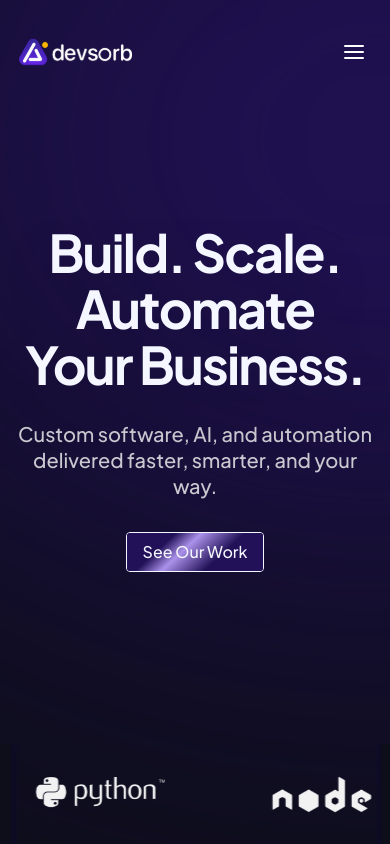
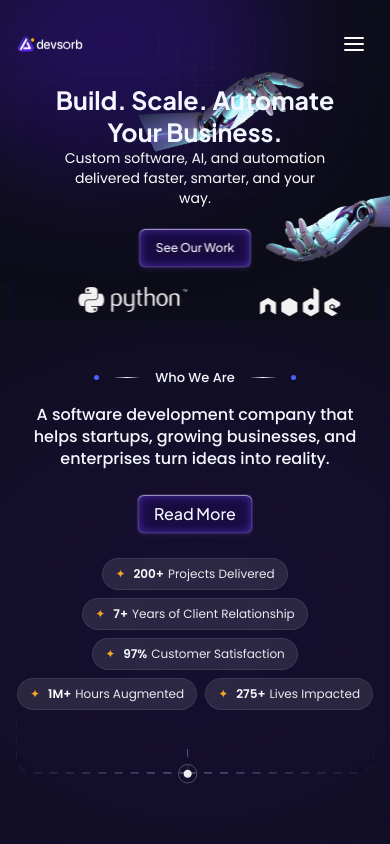
Before and after one commit to uzair-anwar/Devsorb, a Next.js app: page / in a window 390 px wide. Shown: the top 844 px of the page. Built offline with nearby package versions, Linux system fonts and the light colour scheme.

Commit message:
-- homepage changes

```diff
--- a/src/components/shared/button/button.tsx
+++ b/src/components/shared/button/button.tsx
@@ -26,7 +26,7 @@ const Button: FC<ButtonProps> = ({
 
   const variants = {
     primary:
-      "cursor-pointer rounded-[4px] border border-[var(--text-headline)] font-medium text-[var(--text-headline)] shadow-none transition-transform duration-300 ease-out",
+      "cursor-pointer rounded-[6px] border border-white/10 font-medium text-[var(--text-headline)] transition-transform duration-300 ease-out",
     secondary:
       "bg-[var(--white)]/10 text-[var(--text-headline)] backdrop-blur-md hover:bg-[var(--white)]/20 border border-[var(--white)]/10 transition-all duration-300 ease-[cubic-bezier(0.4,0,0.2,1)]",
     outline:
@@ -45,7 +45,11 @@ const Button: FC<ButtonProps> = ({
 
   const primaryStyle: CSSProperties = {
     fontFamily: "var(--font-jakarta)",
-    backgroundColor: variant === "primary" ? "var(--bg-surface)" : undefined,
+    backgroundColor: variant === "primary" ? "#190c40" : undefined,
+    boxShadow: variant === "primary"
+      ? "0 2px 4px rgba(115,82,221,0.13)"
+      : undefined,
+    backdropFilter: variant === "primary" ? "blur(1.5px)" : undefined,
     ...style,
   };
 
@@ -57,25 +61,13 @@ const Button: FC<ButtonProps> = ({
     >
       {variant === "primary" && (
         <>
-          {/* Base Layer: Shimmer Streak (Hides on hover) */}
-          <span
-            aria-hidden="true"
-            className="pointer-events-none absolute inset-0 opacity-100 transition-opacity duration-500 group-hover:opacity-0"
-            style={{
-              backgroundImage:
-                "linear-gradient(137.03deg, var(--bg-surface) 25.862%, var(--bg-surface) 35.9%, var(--accent-primary) 45.092%, var(--bg-surface) 60.3%, var(--bg-surface) 67.588%)",
-              backgroundSize: "160% 160%",
-              backgroundPosition: "50% 50%",
-            }}
-          />
-
           {/* Hover Layer: Vibrant Glow (Shows on hover) */}
           <span
             aria-hidden="true"
             className="pointer-events-none absolute inset-0 opacity-0 transition-opacity duration-500 group-hover:opacity-100"
             style={{
               backgroundImage:
-                "linear-gradient(315deg, var(--accent-primary) 10%, var(--bg-surface) 30%)",
+                "linear-gradient(315deg, var(--accent-primary) 10%, #190c40 30%)",
             }}
           />
 
@@ -91,6 +83,16 @@ const Button: FC<ButtonProps> = ({
                 "inset 0 0 0 1px var(--white-alpha-22), inset 0 6px 8px var(--white-alpha-4)",
             }}
           />
+
+          {/* Permanent: gradient border (top-lit) + inner purple glow */}
+          <span
+            aria-hidden="true"
+            className="pointer-events-none absolute inset-0 rounded-[inherit]"
+            style={{
+              boxShadow:
+                "inset 0 1px 0 rgba(255,255,255,0.50), inset 0 -1px 0 rgba(255,255,255,0.08), inset 1px 0 0 rgba(255,255,255,0.12), inset -1px 0 0 rgba(255,255,255,0.12), inset 0 0 8px rgba(115,82,221,0.43), inset 0 0 14px rgba(88,42,255,0.32)",
+            }}
+          />
         </>
       )}
 
--- a/src/components/shared/footer/Footer.tsx
+++ b/src/components/shared/footer/Footer.tsx
@@ -54,13 +54,13 @@ const socialLinks = [
 const Footer = () => {
   return (
     <footer
-      className="relative"
+      className="relative lg:h-[349px] lg:overflow-hidden"
       style={{
         backgroundImage:
-          "linear-gradient(180deg, rgba(13,13,25,0) 0%, rgba(34,17,88,0.6) 100%)",
+          "linear-gradient(180deg, rgba(55,35,140,0.38) 0%, rgba(18,10,52,0.96) 100%)",
       }}
     >
-      <div className="mx-auto max-w-[1180px] px-4 py-16 lg:px-0">
+      <div className="mx-auto max-w-[1180px] px-4 py-16 lg:px-0 lg:py-6">
         <div className="grid grid-cols-1 gap-10 md:grid-cols-3">
           {/* Quick Links */}
           <div className="flex flex-col gap-5">
--- a/src/components/shared/navbar/Navbar.tsx
+++ b/src/components/shared/navbar/Navbar.tsx
@@ -51,12 +51,12 @@ const Navbar = () => {
       className={`fixed top-0 right-0 left-0 z-[100] transition-all duration-300 ${
         scrolled
           ? "bg-[var(--bg-main-alpha-40)] py-4 backdrop-blur-md"
-          : "bg-transparent py-8"
+          : "bg-transparent py-6 lg:py-8"
       }`}
     >
-      <div className="mx-auto max-w-[73.75rem] px-4 lg:px-0">
+      <div className="mx-auto max-w-[73.75rem] px-4 lg:max-w-[1229px] lg:px-0">
         <div className="flex h-[2.5rem] items-center justify-between lg:justify-center">
-          <div className="hidden w-full items-center justify-center gap-[8rem] lg:flex">
+          <div className="hidden w-full items-center justify-center gap-[7rem] lg:flex">
             <Link href="/" className="flex shrink-0 items-center">
               <Image
                 src="/assets/logo.svg"
@@ -68,7 +68,7 @@ const Navbar = () => {
               />
             </Link>
 
-            <div className="flex h-[2rem] items-center gap-[1.9375rem]">
+            <div className="flex h-[2rem] items-center gap-6">
               {navItems.map((item) =>
                 item.hasDropdown ? (
                   <div
@@ -158,7 +158,7 @@ const Navbar = () => {
               <Button
                 variant="primary"
                 size="sm"
-                className="cursor-pointer whitespace-nowrap"
+                className="h-10 w-[135px] cursor-pointer whitespace-nowrap px-0"
               >
                 Get In Touch
               </Button>
@@ -170,9 +170,10 @@ const Navbar = () => {
               <Image
                 src="/assets/logo.svg"
                 alt="Devsorb"
-                width={120}
-                height={28}
-                className="h-[1.75rem] w-auto object-contain"
+                width={66}
+                height={16}
+                className="h-4 w-auto object-contain sm:h-[2.0625rem]"
+                style={{ width: "auto" }}
               />
             </Link>
 
--- a/src/components/ui/home/Hero.tsx
+++ b/src/components/ui/home/Hero.tsx
@@ -9,20 +9,20 @@ const FIGMA_HAND_IMAGE = "/assets/figma-hero-hand.png";
 
 const Hero = () => {
   return (
-    <section className="relative isolate flex min-h-screen items-center justify-center overflow-hidden pb-0">
+    <section className="relative isolate h-[320px] overflow-hidden sm:h-[442px] lg:h-[736px]">
       <div className="pointer-events-none absolute inset-0 z-0">
-        <div className="absolute -top-[258px] -left-[169px] z-0 h-[795px] w-[1090px] rounded-full bg-[var(--bg-surface)] opacity-100 blur-[200px]" />
+        <div className="absolute -top-[77px] -left-[50px] z-0 h-[237px] w-[325px] rounded-full bg-[var(--bg-surface)] opacity-100 blur-[60px] sm:-top-[133px] sm:-left-[87px] sm:h-[411px] sm:w-[563px] sm:blur-[103px] lg:-top-[258px] lg:-left-[169px] lg:h-[795px] lg:w-[1090px] lg:blur-[200px]" />
         <div
-          className="absolute top-[48px] left-1/2 z-[2] hidden h-[648px] w-[1320px] -translate-x-1/2 lg:block"
+          className="absolute top-[32px] left-1/2 z-[2] h-[177px] w-[350px] -translate-x-1/2 sm:top-[33px] sm:h-[264px] sm:w-[523px] lg:top-[139px] lg:h-[524px] lg:w-[1037px]"
           style={{
             WebkitMaskImage: `url("${FIGMA_BG_MASK}")`,
             maskImage: `url("${FIGMA_BG_MASK}")`,
             WebkitMaskRepeat: "no-repeat",
             maskRepeat: "no-repeat",
-            WebkitMaskPosition: "112px 60px",
-            maskPosition: "112px 60px",
-            WebkitMaskSize: "1172px 592px",
-            maskSize: "1172px 592px",
+            WebkitMaskPosition: "center",
+            maskPosition: "center",
+            WebkitMaskSize: "100% 100%",
+            maskSize: "100% 100%",
           }}
         >
           <img
@@ -33,39 +33,47 @@ const Hero = () => {
         </div>
       </div>
 
-      <div className="relative z-20 flex w-full max-w-[1440px] flex-col items-center px-4 md:px-8">
-        <div className="grid w-full grid-cols-1 items-center">
-          <div className="mt-12 flex flex-col items-center text-center md:mt-46">
-            <h1 className="mb-7 text-[52px] leading-[1.08] font-black tracking-[-0.035em] text-[var(--text-headline)] drop-shadow-2xl md:text-[81px] md:leading-[90px]">
+      <div className="relative z-20 mx-auto h-full w-full max-w-[1440px] px-4 md:px-8">
+        <div className="absolute top-[84px] left-1/2 z-20 flex w-[267px] -translate-x-1/2 flex-col items-center text-center sm:top-[150px] sm:w-[397px] lg:top-[275px] lg:w-[864px]">
+          <h1 className="mb-0 text-[25px] leading-[32px] font-bold text-[var(--text-headline)] drop-shadow-2xl sm:text-[44px] sm:leading-[52px] lg:text-[81px] lg:leading-[90px]">
+            <span className="block whitespace-nowrap">
               Build. Scale. Automate
-              <br />
-              Your Business.
+            </span>
+            <span className="block whitespace-nowrap">Your Business.</span>
           </h1>
 
-            <p className="mb-8 max-w-[740px] text-[20px] leading-[1.32] font-medium text-[#cac9d1] md:text-[24px] md:leading-[29px]">
+          <p className="mt-0 mb-5 max-w-[265px] text-[14px] leading-[20px] font-normal text-white sm:mt-2 sm:max-w-[420px] sm:text-[16px] sm:leading-[22px] lg:mt-2 lg:mb-8 lg:w-[758px] lg:max-w-none lg:text-[24px] lg:leading-[29px]" style={{ fontFamily: "var(--font-poppins-stack)" }}>
+            <span className="sm:hidden">
+              Custom software, AI, and automation
+              <br /> delivered faster, smarter, and your
+              <br /> way.
+            </span>
+            <span className="hidden sm:inline">
               Custom software, AI, and automation delivered faster, smarter,
-              <br className="hidden md:block" /> and your way.
+              <br /> and your way.
+            </span>
           </p>
 
-            <div className="mb-24 flex flex-col items-center gap-8 sm:flex-row">
-              <Button variant="primary" size="sm">
+          <div className="flex flex-col items-center gap-8 sm:flex-row">
+            <Button
+              variant="primary"
+              size="sm"
+              className="h-[32px] px-4 text-[12px] leading-[12px] lg:h-[40px] lg:text-[16px] lg:leading-[16px]"
+            >
               See Our Work
             </Button>
           </div>
         </div>
 
-          <div className="pointer-events-none absolute top-[250px] -right-[164px] z-20 hidden h-[454px] w-[710px] items-center justify-center select-none xl:flex">
-            <div className="relative h-[251px] w-[664px] rotate-[-21deg] overflow-hidden">
+        <div className="pointer-events-none absolute top-[200px] right-[-39px] z-10 h-[63px] w-[166px] rotate-[-21deg] overflow-hidden select-none sm:top-[318px] sm:right-[-76px] sm:h-[108px] sm:w-[287px] lg:top-[340px] lg:left-[901px] lg:right-auto lg:h-[454px] lg:w-[710px] lg:rotate-0 lg:overflow-visible">
           <img
             src={FIGMA_HAND_IMAGE}
             alt="Robot Hand Right"
-                className="absolute -top-[109.92%] -left-[19.05%] h-[209.92%] w-[119.05%] max-w-none"
+            className="absolute -top-[109.92%] -left-[19.05%] h-[209.92%] w-[119.05%] max-w-none lg:top-[-250px] lg:left-[-100px] lg:h-[710px] lg:w-[1065px]"
           />
         </div>
-          </div>
 
-          <div className="pointer-events-none absolute -top-[60px] -left-[160px] z-20 hidden h-[454px] w-[710px] items-center justify-center select-none xl:flex">
-            <div className="relative h-[251px] w-[664px] rotate-[155deg] overflow-hidden">
+        <div className="pointer-events-none absolute top-[74px] left-[142px] z-10 h-[63px] w-[166px] rotate-[155deg] overflow-hidden select-none sm:top-[134px] sm:left-[246px] sm:h-[109px] sm:w-[287px] lg:top-[88px] lg:left-[-210px] lg:h-[251px] lg:w-[664px]">
           <img
             src={FIGMA_HAND_IMAGE}
             alt="Robot Hand Left"
@@ -73,9 +81,10 @@ const Hero = () => {
           />
         </div>
       </div>
+
+      <div className="pointer-events-none absolute right-0 bottom-0 left-0 z-30 h-[37px] overflow-hidden lg:h-[40px]">
+        <HeroTechMarquee />
       </div>
-      </div>
-      <HeroTechMarquee />
     </section>
   );
 };
--- a/src/components/ui/home/HeroTechMarquee.tsx
+++ b/src/components/ui/home/HeroTechMarquee.tsx
@@ -4,29 +4,29 @@ const FIGMA_TECH_STRIP = "/assets/figma-hero-tech-strip.svg";
 
 const TECH_LOGOS = [
   { src: "/assets/hero-tech-logos/logo-01.png", w: 75, h: 30 },
-  { src: "/assets/hero-tech-logos/logo-02.png", w: 58, h: 30 },
-  { src: "/assets/hero-tech-logos/logo-03.png", w: 92, h: 30 },
-  { src: "/assets/hero-tech-logos/logo-04.png", w: 129, h: 41 },
-  { src: "/assets/hero-tech-logos/logo-05.png", w: 111, h: 37 },
-  { src: "/assets/hero-tech-logos/logo-06.png", w: 80, h: 33 },
+  { src: "/assets/hero-tech-logos/logo-02.png", w: 56, h: 30 },
+  { src: "/assets/hero-tech-logos/logo-03.png", w: 99, h: 30 },
+  { src: "/assets/hero-tech-logos/logo-04.png", w: 109, h: 30 },
+  { src: "/assets/hero-tech-logos/logo-05.png", w: 83, h: 30 },
+  { src: "/assets/hero-tech-logos/logo-06.png", w: 76, h: 30 },
   { src: "/assets/hero-tech-logos/logo-07.png", w: 103, h: 30 },
-  { src: "/assets/hero-tech-logos/logo-08.png", w: 78, h: 34 },
-  { src: "/assets/hero-tech-logos/logo-09.png", w: 92, h: 31 },
-  { src: "/assets/hero-tech-logos/logo-10.png", w: 63, h: 34 },
-  { src: "/assets/hero-tech-logos/logo-11.png", w: 48, h: 45 },
+  { src: "/assets/hero-tech-logos/logo-08.png", w: 78, h: 30 },
+  { src: "/assets/hero-tech-logos/logo-09.png", w: 84, h: 26 },
+  { src: "/assets/hero-tech-logos/logo-10.png", w: 63, h: 30 },
+  { src: "/assets/hero-tech-logos/logo-11.png", w: 40, h: 40 },
 ];
 
 const HeroTechMarquee = () => {
   return (
     <>
-      <div className="pointer-events-none absolute right-0 bottom-0 left-0 z-30 h-[50px] overflow-hidden pb-[100px]">
+      <div className="pointer-events-none relative h-full w-full overflow-hidden">
         <img
           src={FIGMA_TECH_STRIP}
           alt=""
           aria-hidden="true"
           className="absolute inset-0 h-full w-full object-cover"
         />
-        <div className="hero-logo-marquee absolute inset-y-0 left-0 flex w-max min-w-full items-center gap-[102px] pl-8">
+        <div className="hero-logo-marquee absolute inset-y-0 left-0 flex w-max min-w-full items-center gap-[72px] lg:gap-[102px]">
           {[...TECH_LOGOS, ...TECH_LOGOS].map((logo, idx) => (
             <span
               key={`${logo.src}-${idx}`}
@@ -50,8 +50,7 @@ const HeroTechMarquee = () => {
       </div>
       <style jsx>{`
         .hero-logo-marquee {
-          animation: hero-logo-scroll 26s linear infinite;
-          will-change: transform;
+          animation: hero-logo-scroll 30s linear infinite;
         }
 
         @keyframes hero-logo-scroll {
--- a/src/components/ui/home/HomeWhoWeAre.tsx
+++ b/src/components/ui/home/HomeWhoWeAre.tsx
@@ -10,7 +10,7 @@ const stats = [
 
 const HomeWhoWeAre = () => {
   return (
-    <section className="relative w-full overflow-hidden">
+    <section className="relative w-full overflow-hidden lg:h-[687px]">
       {/* Purple glow */}
       <div
         aria-hidden="true"
@@ -21,57 +21,165 @@ const HomeWhoWeAre = () => {
         }}
       />
 
-      <div className="relative z-10 mx-auto flex max-w-[1180px] flex-col items-center gap-8 px-4 py-24 text-center lg:px-0">
-        {/* Label */}
-        <div className="flex items-center gap-4">
-          <span className="h-px w-16 bg-[rgba(255,255,255,0.2)]" />
+      <div className="relative z-10 mx-auto flex max-w-[1180px] flex-col items-center gap-6 px-4 py-12 text-center md:gap-8 md:py-20 lg:absolute lg:top-[100px] lg:left-1/2 lg:w-[1180px] lg:-translate-x-1/2 lg:gap-[58px] lg:px-0 lg:py-0">
+        {/* Text block: label + headline grouped with 16px inner gap */}
+        <div className="flex flex-col items-center gap-4">
+          <div className="flex items-center gap-3">
+            {/* left line + dot */}
             <span
-            className="text-[13px] font-medium uppercase tracking-[0.18em] text-[rgba(255,255,255,0.45)]"
+              aria-hidden="true"
+              className="h-[5px] w-[5px] rounded-full bg-[#4F60FA]"
+            />
+            <span
+              aria-hidden="true"
+              className="h-px w-8 lg:w-12"
+              style={{
+                backgroundImage:
+                  "linear-gradient(90deg, transparent 6%, #F4F7FF 51%, transparent 91%)",
+              }}
+            />
+            <span
+              className="text-[13px] font-medium text-[#F4F7FF] md:text-[14px] lg:text-[16px]"
               style={{ fontFamily: "var(--font-poppins-stack)" }}
             >
               Who We Are
             </span>
-          <span className="h-px w-16 bg-[rgba(255,255,255,0.2)]" />
+            {/* right line + dot */}
+            <span
+              aria-hidden="true"
+              className="h-px w-8 lg:w-12"
+              style={{
+                backgroundImage:
+                  "linear-gradient(90deg, transparent 9%, #F4F7FF 49%, transparent 94%)",
+              }}
+            />
+            <span
+              aria-hidden="true"
+              className="h-[5px] w-[5px] rounded-full bg-[#4F60FA]"
+            />
           </div>
 
           {/* Headline */}
           <p
-          className="max-w-[820px] text-[26px] font-semibold leading-[1.35] text-[var(--text-headline)] md:text-[36px] md:leading-[48px]"
+            className="max-w-[404px] text-[16px] font-medium leading-[22px] text-[#F4F7FF] md:max-w-[760px] md:text-[28px] md:leading-[36px] lg:max-w-[1028px] lg:text-[32px] lg:leading-[41px]"
             style={{ fontFamily: "var(--font-poppins-stack)" }}
           >
             A software development company that helps startups, growing
             businesses, and enterprises turn ideas into reality.
           </p>
+        </div>
 
         {/* Read More */}
-        <Button variant="secondary" size="sm">
+        <Button variant="primary" size="sm">
           Read More
         </Button>
 
-        {/* Stats chips — 3 on top row, 2 on bottom row to match design */}
-        <div className="flex flex-col items-center gap-3">
+        {/* Stats chips — 3 on top row, 2 on bottom row, then dashed indicator */}
+        <div className="flex flex-col items-center">
+          <div className="flex flex-col items-center gap-2">
             {[stats.slice(0, 3), stats.slice(3)].map((row, rowIdx) => (
-            <div key={rowIdx} className="flex flex-wrap items-center justify-center gap-3">
+              <div
+                key={rowIdx}
+                className="flex flex-wrap items-center justify-center gap-2"
+              >
                 {row.map((s) => (
                   <span
                     key={s.label}
-                  className="flex items-center gap-2 rounded-full border border-[rgba(255,255,255,0.10)] bg-[rgba(255,255,255,0.04)] px-4 py-2 text-[13px] font-medium text-[rgba(255,255,255,0.75)]"
+                    className="flex items-center gap-2 whitespace-nowrap rounded-full border border-white/[0.08] bg-white/10 px-3 py-1.5 text-[12px] text-white/90 backdrop-blur-[4.5px] md:text-[13px]"
                     style={{ fontFamily: "var(--font-poppins-stack)" }}
                   >
-                  <span className="h-[6px] w-[6px] rounded-full bg-[var(--accent-primary)]" />
-                  <span className="font-semibold text-white">{s.value}</span>
-                  {s.label}
+                    <span className="text-[12px] text-[#F5A623]">✦</span>
+                    <span className="flex items-center gap-1">
+                      <span className="font-semibold text-white">
+                        {s.value}
+                      </span>
+                      <span className="font-normal">{s.label}</span>
+                    </span>
                   </span>
                 ))}
               </div>
             ))}
+          </div>
+
+          {/* Dashed perspective indicator with circle handle */}
+          <svg
+            aria-hidden="true"
+            className="h-auto w-[396px] max-w-full"
+            viewBox="0 0 396 120"
+            fill="none"
+            xmlns="http://www.w3.org/2000/svg"
+          >
+            <path
+              d="M189.76 69.6171H377.654C387.576 69.6171 395.62 61.5736 395.62 51.6511V1.49609"
+              stroke="url(#wwa_p0)"
+              strokeWidth="0.748582"
+              strokeDasharray="8.98 8.98"
+            />
+            <path
+              d="M189.758 69.6142H18.3332C8.4107 69.6142 0.367188 61.5707 0.367188 51.6483V-0.00390625"
+              stroke="url(#wwa_p1)"
+              strokeWidth="0.748582"
+              strokeDasharray="8.98 8.98"
+            />
+            <path
+              d="M189.76 70.3604V38.9199"
+              stroke="url(#wwa_p2)"
+              strokeWidth="0.748582"
+              strokeDasharray="8.98 8.98"
+            />
+            <path
+              d="M189.877 75C192.362 75 194.377 72.9853 194.377 70.5C194.377 68.0147 192.362 66 189.877 66C187.392 66 185.377 68.0147 185.377 70.5C185.377 72.9853 187.392 75 189.877 75Z"
+              fill="#EDEDED"
+            />
+            <path
+              opacity="0.5"
+              d="M189.875 80.625C195.467 80.625 200 76.0919 200 70.5C200 64.9081 195.467 60.375 189.875 60.375C184.283 60.375 179.75 64.9081 179.75 70.5C179.75 76.0919 184.283 80.625 189.875 80.625Z"
+              stroke="#CCCCCC"
+              strokeWidth="0.75"
+            />
+            <defs>
+              <linearGradient
+                id="wwa_p0"
+                x1="387.43"
+                y1="1.86065"
+                x2="209.025"
+                y2="72.2132"
+                gradientUnits="userSpaceOnUse"
+              >
+                <stop stopColor="#161835" />
+                <stop offset="1" stopColor="#9FA3C7" />
+              </linearGradient>
+              <linearGradient
+                id="wwa_p1"
+                x1="-4.79129"
+                y1="-0.00390536"
+                x2="169.298"
+                y2="63.3052"
+                gradientUnits="userSpaceOnUse"
+              >
+                <stop stopColor="#161835" />
+                <stop offset="1" stopColor="#9FA3C7" />
+              </linearGradient>
+              <linearGradient
+                id="wwa_p2"
+                x1="189.76"
+                y1="70.36"
+                x2="189.76"
+                y2="38.92"
+                gradientUnits="userSpaceOnUse"
+              >
+                <stop stopColor="#151B3B" />
+                <stop offset="1" stopColor="#9FA3C7" />
+              </linearGradient>
+            </defs>
+          </svg>
         </div>
       </div>
 
       {/* Road / horizon visual */}
       <div
         aria-hidden="true"
-        className="pointer-events-none relative h-[220px] w-full overflow-hidden"
+        className="pointer-events-none relative h-[110px] w-full overflow-hidden md:h-[180px] lg:absolute lg:top-[339px] lg:h-[248px]"
       >
         <div
           className="absolute inset-0"
@@ -112,16 +220,6 @@ const HomeWhoWeAre = () => {
               strokeWidth="1"
             />
           ))}
-          {/* Dot dots indicator row */}
-          {[0, 1, 2, 3, 4].map((i) => (
-            <circle
-              key={i}
-              cx={700 + i * 10}
-              cy={10}
-              r={i === 2 ? 3.5 : 2.5}
-              fill={i === 2 ? "rgba(171,145,234,0.9)" : "rgba(255,255,255,0.2)"}
-            />
-          ))}
         </svg>
       </div>
     </section>
```
Also changed, not shown: src/components/ui/home/HomeContact.tsx (+43 -26 lines), src/components/ui/home/HomeHireDevelopers.tsx (+6 -5 lines), src/components/ui/home/HomeIndustries.tsx (+7 -7 lines), src/components/ui/home/HomeServices.tsx (+28 -9 lines), src/components/ui/home/HomeTestimonials.tsx (+125 -86 lines), src/components/ui/home/HomeWorkWithUs.tsx (+10 -5 lines). Lines whose indentation alone changed are shown as unchanged.
